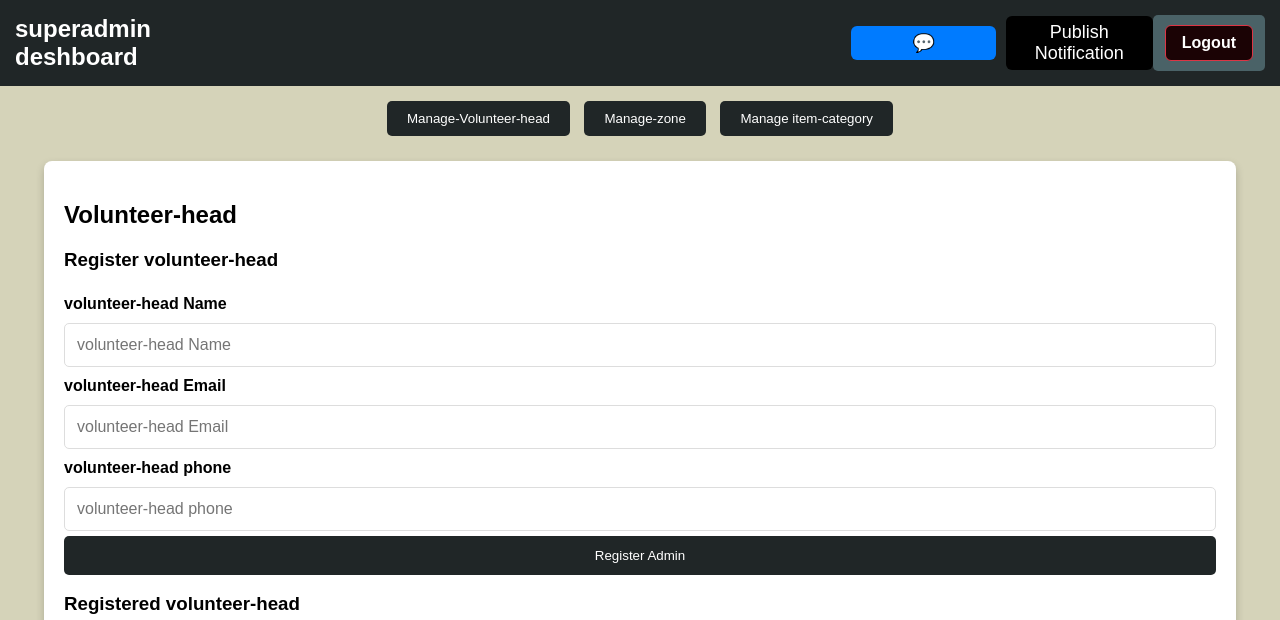
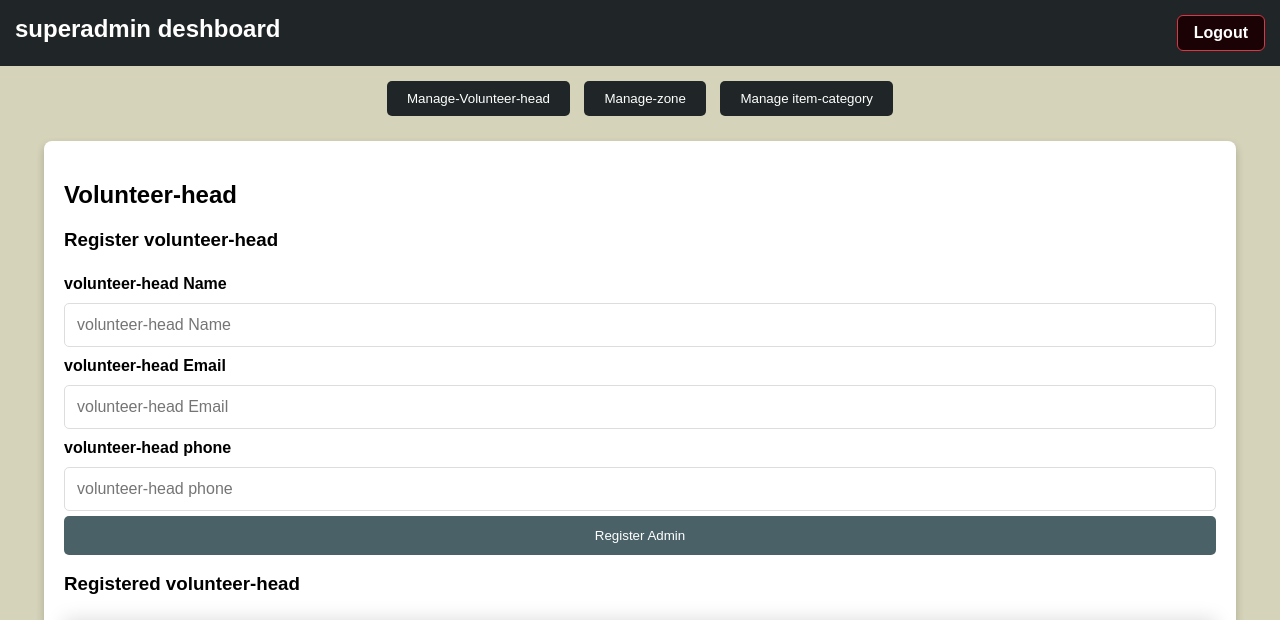
Before and after one commit to yaseen1211/mymainproject, a Django app: page /superadmin/ in a window 1280 px wide. Shown: the top 620 px of the page. Run offline with Django 5.2, Linux system fonts and the light colour scheme; a user stored in the database is signed in; data that the repository does not hold is empty.

Commit message:
Notification commented

```diff
--- a/projectmain1/templates/admin.html
+++ b/projectmain1/templates/admin.html
@@ -24,7 +24,7 @@
         <header>
             <h1>superadmin deshboard</h1>
             <div style="margin-left: 610px; display: flex; gap: 10px; align-items: center;">
-            <a href="{% url 'notification_detail' %}?type=superadmin"
+                <!-- <a href="{% url 'notification_detail' %}?type=superadmin"
                 style="background-color: #007bff;
                         color: white;
                         padding: 6px 10px;
@@ -47,9 +47,10 @@
                 display: inline-block;
                 text-align: center;">
             Publish Notification
-    </a>
+        </a> -->
             </div>
-        <button><a href="{% url 'logout' %}" class="logout-button">Logout</a></button>
+            <a href="{% url 'logout' %}" class="logout-button">Logout</a>
+
         </header>
 
     <!-- Navigation to switch between sections -->
@@ -80,7 +81,7 @@
                 <input type="number" id="volunteer-head phone" placeholder="volunteer-head phone"
                     name="volunteer-head phone" required minlength="8">
 
-                <button name="Add_volunteer_head" onclick="Add_volunteer_head()">Register Admin</button>
+                <button style="background-color: #4a6267;" onclick="Add_volunteer_head()">Register Admin</button>
             </div>
 
             <h3>Registered volunteer-head</h3>
```
Lines whose indentation alone changed are shown as unchanged.
